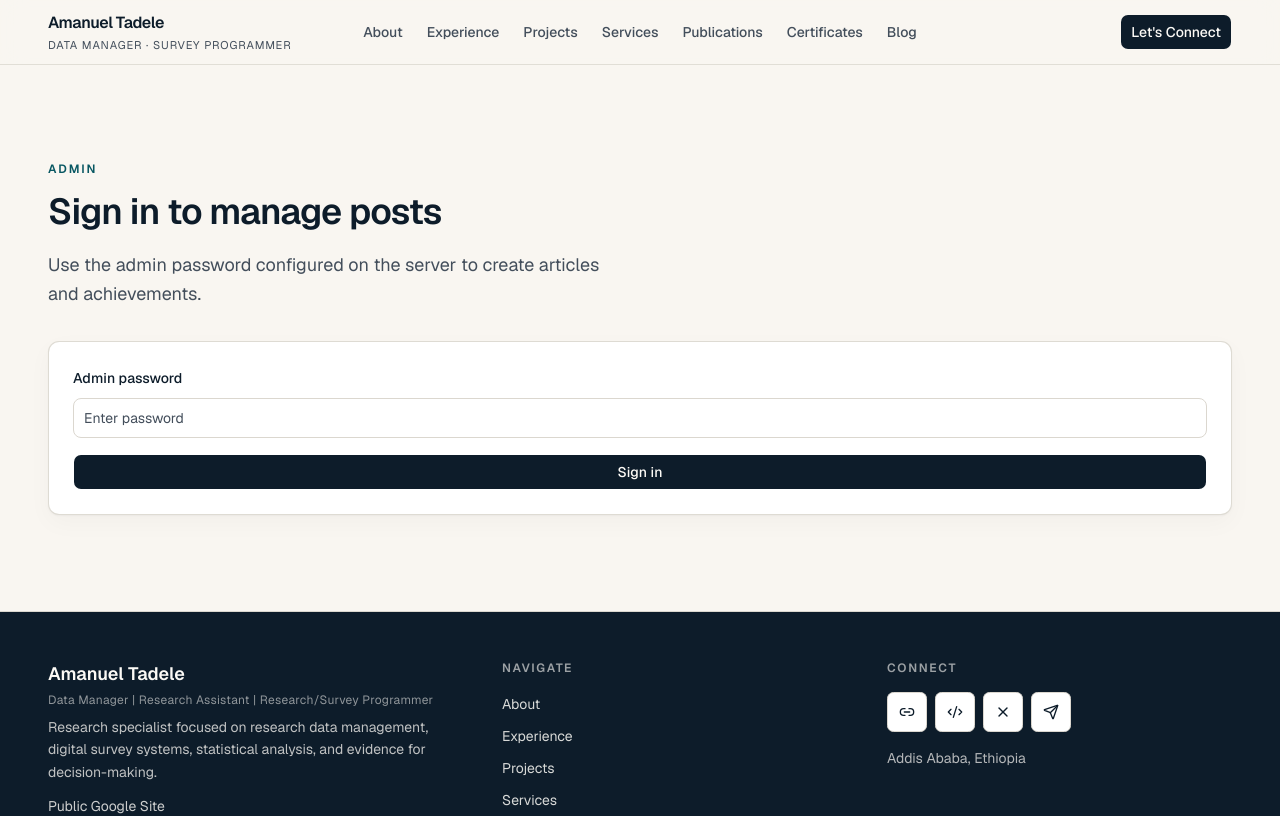
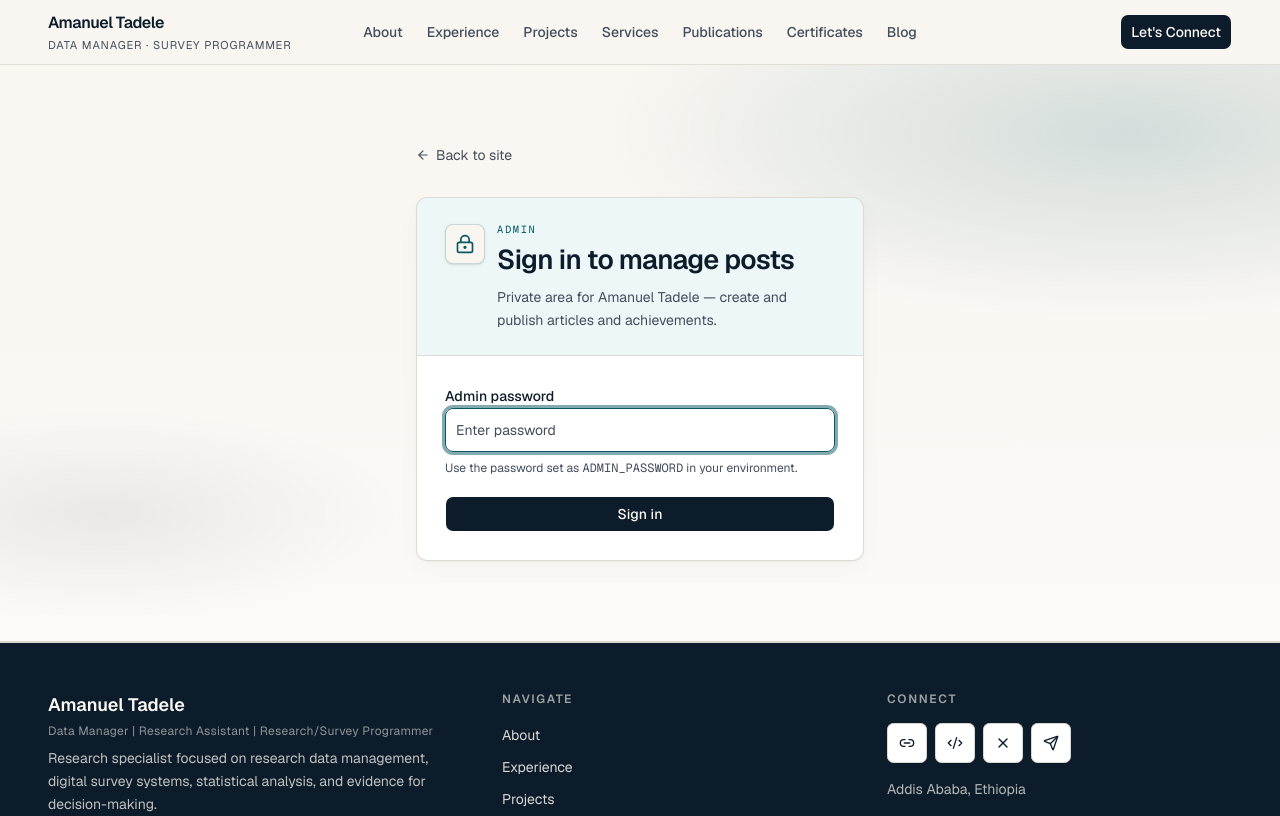
Before and after one commit to Tebarek-W/amanuel-portfolio, a Next.js app: page /admin/login in a window 1280 px wide. Shown: the top 816 px of the page. Built offline with nearby package versions, Linux system fonts and the light colour scheme; no server answers.

Commit message:
Refactor admin login page layout and enhance user experience with improved styling and navigation. Added a back link to the main site and updated the login form with better accessibility features and error handling. Adjusted spacing and structure for a cleaner presentation.

```diff
--- a/app/admin/login/page.tsx
+++ b/app/admin/login/page.tsx
@@ -1,8 +1,10 @@
 import type { Metadata } from "next"
+import Link from "next/link"
 import { redirect } from "next/navigation"
 import { Suspense } from "react"
+import { ArrowLeft, LockKeyhole } from "lucide-react"
 import { AdminLoginForm } from "@/components/admin-login-form"
-import { SectionHeading } from "@/components/section-heading"
+import { siteConfig } from "@/data/site"
 import { isAdminAuthenticated } from "@/lib/auth"
 
 export const metadata: Metadata = {
@@ -27,15 +29,45 @@ async function AdminLoginContent() {
   }
 
   return (
-    <div className="section-y">
-      <div className="container-page max-w-md">
-        <SectionHeading
-          eyebrow="Admin"
-          title="Sign in to manage posts"
-          description="Use the admin password configured on the server to create articles and achievements."
-        />
-        <div className="surface-panel mt-8 p-6">
-          <AdminLoginForm />
+    <div className="hero-glow relative flex min-h-[70vh] items-center border-b border-border">
+      <div className="container-page w-full py-16 sm:py-20">
+        <div className="mx-auto w-full max-w-md">
+          <Link
+            href="/"
+            className="mb-8 inline-flex items-center gap-1.5 text-sm text-ink-muted transition-colors hover:text-teal focus-visible:outline-2 focus-visible:outline-offset-2 focus-visible:outline-ring"
+          >
+            <ArrowLeft className="size-3.5" aria-hidden />
+            Back to site
+          </Link>
+
+          <div className="surface-panel overflow-hidden">
+            <div className="border-b border-border/80 bg-teal-muted/40 px-5 py-5 sm:px-7 sm:py-6">
+              <div className="flex items-start gap-3">
+                <span
+                  className="mt-0.5 flex size-10 shrink-0 items-center justify-center rounded-lg border border-teal/20 bg-paper text-teal shadow-sm"
+                  aria-hidden
+                >
+                  <LockKeyhole className="size-5" />
+                </span>
+                <div>
+                  <p className="font-mono text-[0.65rem] tracking-[0.16em] text-teal uppercase">
+                    Admin
+                  </p>
+                  <h1 className="mt-1 font-heading text-2xl font-semibold tracking-tight text-ink text-balance sm:text-[1.7rem]">
+                    Sign in to manage posts
+                  </h1>
+                  <p className="mt-2 text-sm leading-relaxed text-ink-muted">
+                    Private area for {siteConfig.name} — create and publish
+                    articles and achievements.
+                  </p>
+                </div>
+              </div>
+            </div>
+
+            <div className="px-5 py-6 sm:px-7 sm:py-7">
+              <AdminLoginForm />
+            </div>
+          </div>
         </div>
       </div>
     </div>
@@ -44,10 +76,12 @@ async function AdminLoginContent() {
 
 function LoginFallback() {
   return (
-    <div className="section-y">
-      <div className="container-page max-w-md">
-        <div className="h-8 w-40 animate-pulse rounded bg-muted" />
-        <div className="mt-8 h-48 animate-pulse rounded-lg bg-muted" />
+    <div className="hero-glow flex min-h-[70vh] items-center">
+      <div className="container-page w-full py-16">
+        <div className="mx-auto max-w-md space-y-4">
+          <div className="h-4 w-28 animate-pulse rounded bg-muted" />
+          <div className="surface-panel h-64 animate-pulse bg-muted/50" />
+        </div>
       </div>
     </div>
   )
--- a/components/admin-login-form.tsx
+++ b/components/admin-login-form.tsx
@@ -9,8 +9,8 @@ export function AdminLoginForm() {
   const [state, formAction, pending] = useActionState(loginAction, undefined)
 
   return (
-    <form action={formAction} className="space-y-4">
-      <div>
+    <form action={formAction} className="space-y-5">
+      <div className="space-y-2">
         <label htmlFor="password" className="text-sm font-medium text-ink">
           Admin password
         </label>
@@ -20,15 +20,28 @@ export function AdminLoginForm() {
           type="password"
           autoComplete="current-password"
           required
-          className="mt-2 h-10"
+          autoFocus
+          className="h-11"
           placeholder="Enter password"
+          aria-invalid={Boolean(state?.error)}
+          aria-describedby={state?.error ? "admin-login-error" : undefined}
         />
+        <p className="text-xs text-ink-muted">
+          Use the password set as <span className="font-mono">ADMIN_PASSWORD</span>{" "}
+          in your environment.
+        </p>
       </div>
+
       {state?.error ? (
-        <p className="text-sm text-destructive" role="alert">
+        <p
+          id="admin-login-error"
+          className="rounded-md border border-destructive/25 bg-destructive/5 px-3 py-2 text-sm text-destructive"
+          role="alert"
+        >
           {state.error}
         </p>
       ) : null}
+
       <Button type="submit" size="lg" className="w-full" disabled={pending}>
         {pending ? "Signing in…" : "Sign in"}
       </Button>
```
